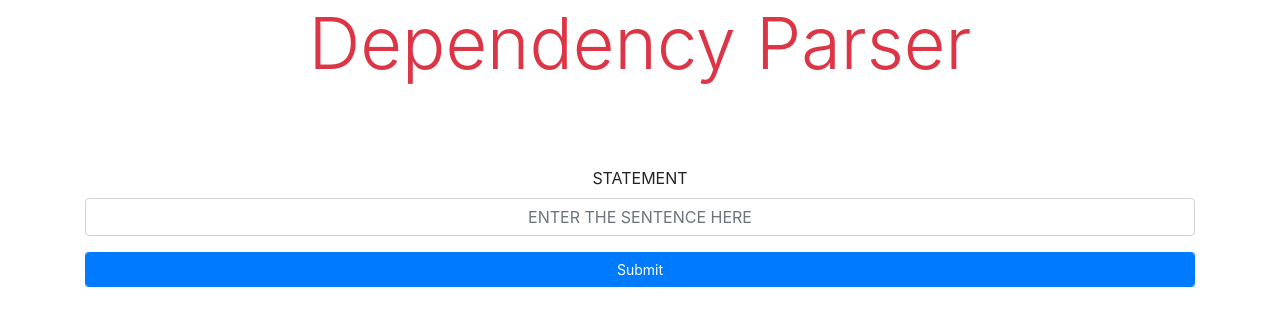
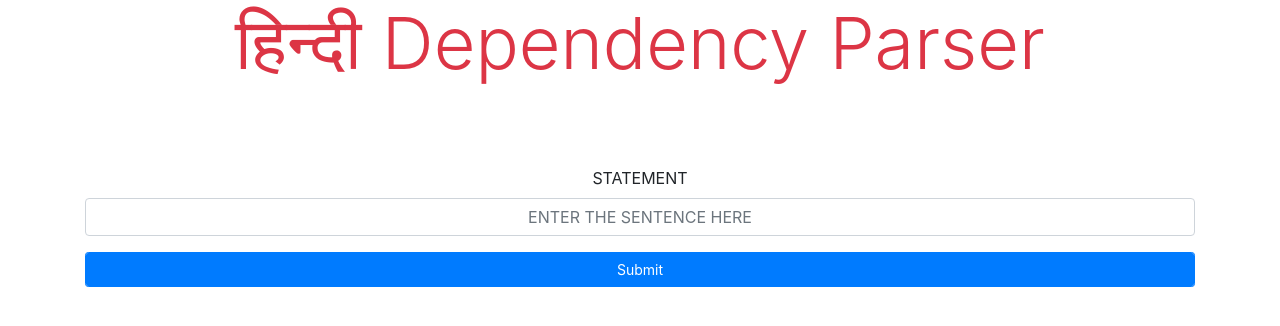
Before and after one commit to mahesh-ak/Hindi-dependency-parser, a Flask app: page / in a window 1280 px wide. Shown: the top 326 px of the page. Run offline with Flask 2, Linux system fonts and the light colour scheme; some libraries are stand-ins or nearby versions.

Commit message:
html names

```diff
--- a/templates/home.html
+++ b/templates/home.html
@@ -1,7 +1,7 @@
 {% extends 'base.html' %} {% block content %}
 
 <div class="container py=4">
-  <h1 class="display-3 text-danger text-center">Dependency Parser</h1>
+  <h1 class="display-3 text-danger text-center">हिन्दी Dependency Parser</h1>
   <form class="form-group" action="/" method="POST">
     <div class="form-group">
       {{ form.csrf_token }}
--- a/templates/thanks.html
+++ b/templates/thanks.html
@@ -2,7 +2,7 @@
 <html lang="en" dir="ltr">
   <head>
     <meta charset="utf-8" />
-    <title>DEPENDENCY PARSER</title>
+    <title>हिन्दी DEPENDENCY PARSER</title>
     <link
       rel="stylesheet"
       href="https://stackpath.bootstrapcdn.com/bootstrap/4.4.1/css/bootstrap.min.css"
```
